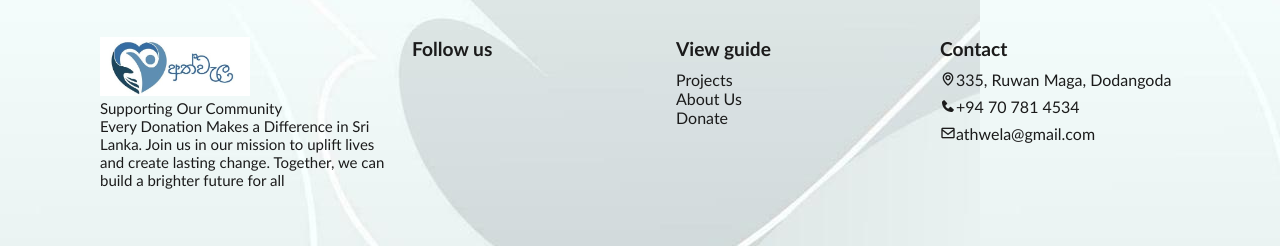
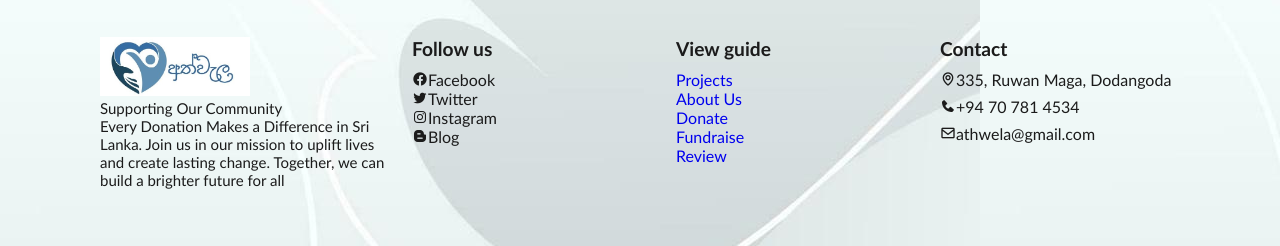
Before and after one commit to Ravindi123/athwela, a React (Create React App) app: page /healthcare in a window 1280 px wide. Shown: the part 242-488 px from the top of the page. Built offline with nearby package versions, Linux system fonts and the light colour scheme; no server answers; the database is empty.

Commit message:
aded social icons in footer as span tags

```diff
--- a/src/components/footer.js
+++ b/src/components/footer.js
@@ -18,6 +18,12 @@ const Footer = () => {
 
                 <div className={styles.footer_box}>
                     <h3>Follow us</h3>
+                    <div className={styles.social}>
+                        <li><span><i className='bx bxl-facebook-circle'></i>Facebook</span></li>
+                        <li><span><i className='bx bxl-twitter'></i>Twitter</span></li>
+                        <li><span><i className='bx bxl-instagram' ></i>Instagram</span></li>
+                        <li><span><i className='bx bxl-blogger'></i>Blog</span></li>
+                    </div>
                     {/* <div className={styles.social}>
                         <li><a href="#"><i className='bx bxl-facebook-circle'></i>Facebook</a></li>
                         <li><a href="#"><i className='bx bxl-twitter'></i>Twitter</a></li>
@@ -31,8 +37,8 @@ const Footer = () => {
                     <li><a href="#projects">Projects</a></li>
                     <li><a href="#about">About Us</a></li>
                     <li><a href="payment.html">Donate</a></li>
-                    {/* <li><a href="#">Fundraise</a></li>
-                    <li><a href="#">Review</a></li> */}
+                    <li><a href="#projects">Fundraise</a></li>
+                    <li><a href="#review">Review</a></li>
                 </div>
 
                 <div className={styles.footer_box}>
--- a/src/styles/styles.module.css
+++ b/src/styles/styles.module.css
@@ -382,7 +382,7 @@ header{
     align-items: center;
     column-gap: 0.5rem;
 } */
-.social a .bx{
+.social span .bx{
     font-size: 1.5rem;
     color: var(--text-color);
     padding: 8px;
@@ -391,15 +391,15 @@ header{
     border: 2px solid var(--text-color);
     margin: 4px;
 }
-.social a .bx:hover{
+.social span .bx:hover{
     /* background: var(--main-color);  */
     color: var(--main-color);
     border-color: var(--main-color);
 }
-.footer_box li a{
+.footer_box li span{
     color: var(--text-color);
 }
-.footer_box li a:hover{
+.footer_box li span:hover{
     color: var(--main-color);
 }
 .contact{
```
